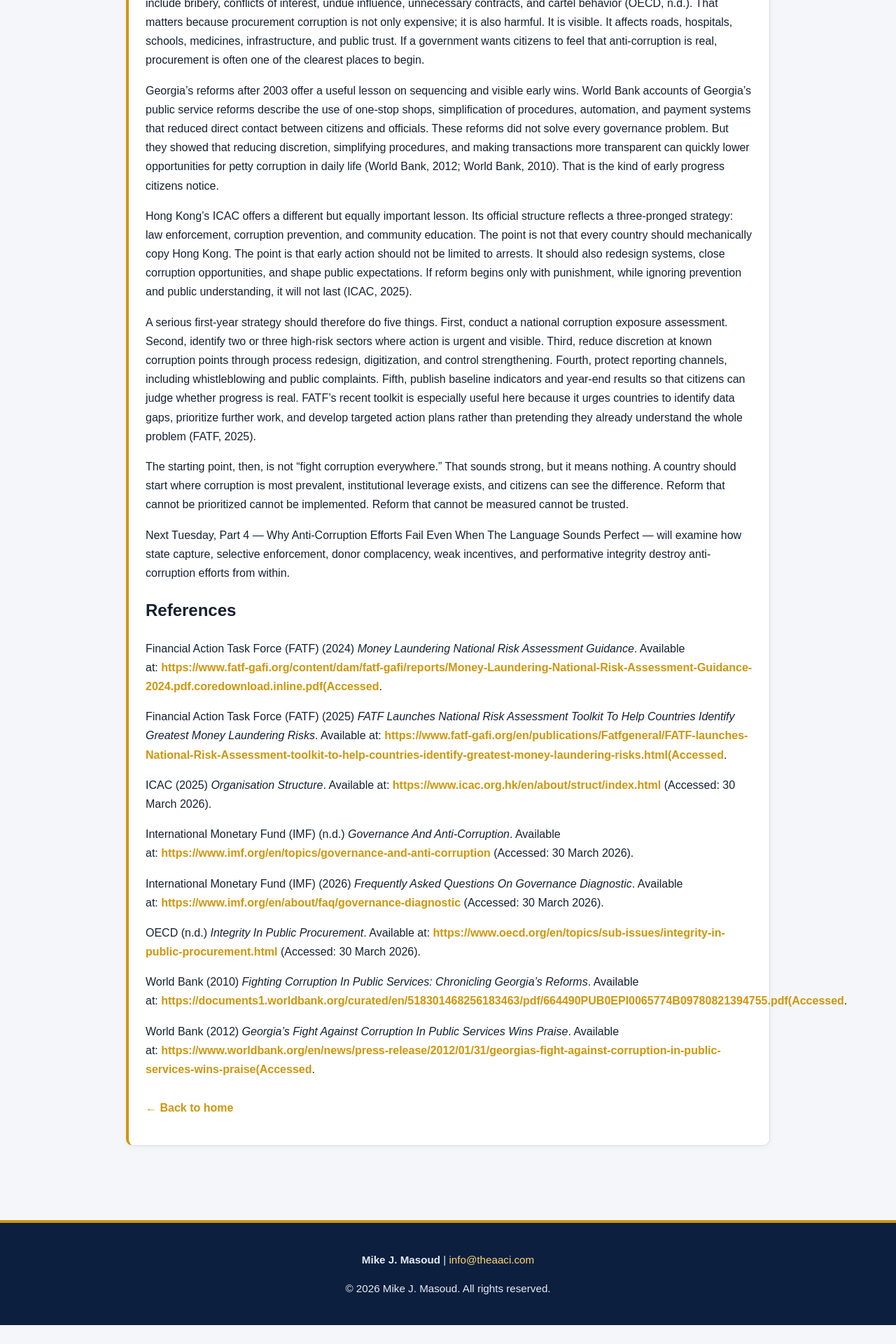
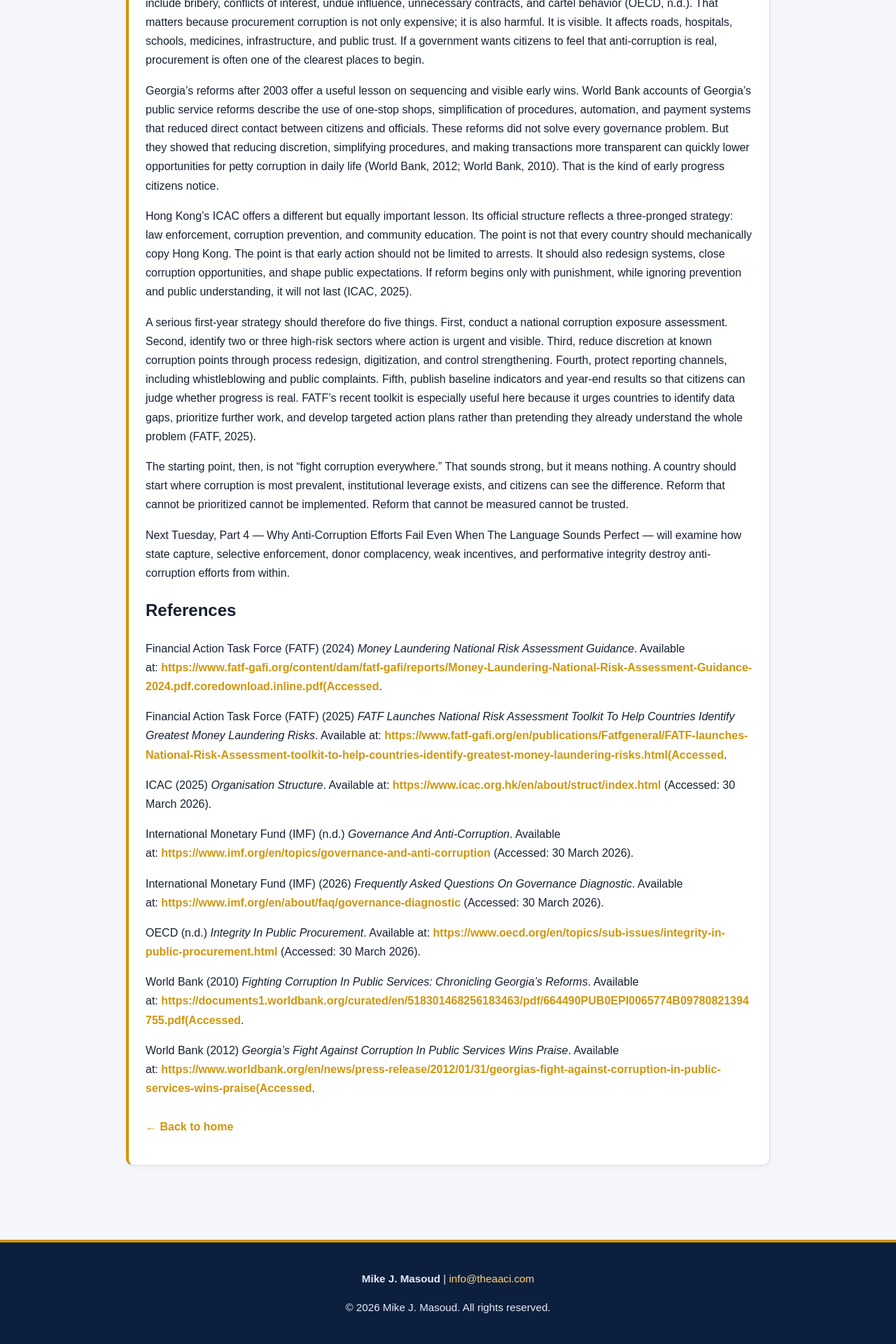
Before and after one commit to mikemasoud/microblog, a Jekyll site: the page built from _posts/2026-04-01-part-3-where-should-a-country-start-when-corruption-is-widespread.md, in a window 1280 px wide. Shown: the part 1158-3078 px from the top of the page at 70% size. Built offline with Jekyll 4.4.1, drawn with Linux system fonts in a browser that asks for light colours; before the commit the page ends 3051 px from its top, so only the background shows below that.

Commit message:
Update style.css

```diff
--- a/assets/style.css
+++ b/assets/style.css
@@ -156,3 +156,26 @@ body {
   color: #ffffff;
   text-decoration: underline;
 }
+.article-body,
+.about-page,
+.about,
+.explore-more {
+  overflow-wrap: break-word;
+  word-wrap: break-word;
+}
+
+.article-body a,
+.about-page a,
+.about a,
+.explore-more a {
+  overflow-wrap: anywhere;
+  word-break: break-word;
+}
+
+.article-body p,
+.article-body li,
+.about-page p,
+.about-page li {
+  overflow-wrap: break-word;
+  word-wrap: break-word;
+}
```
